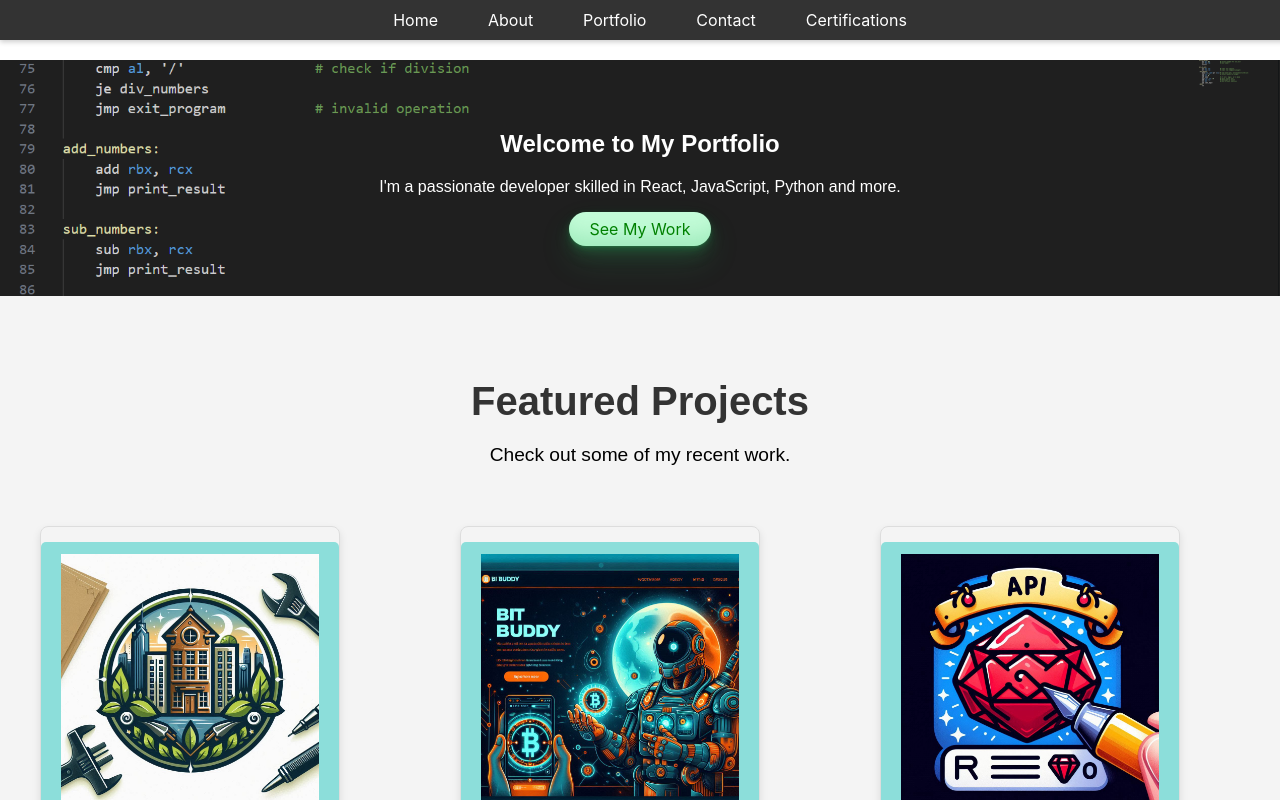
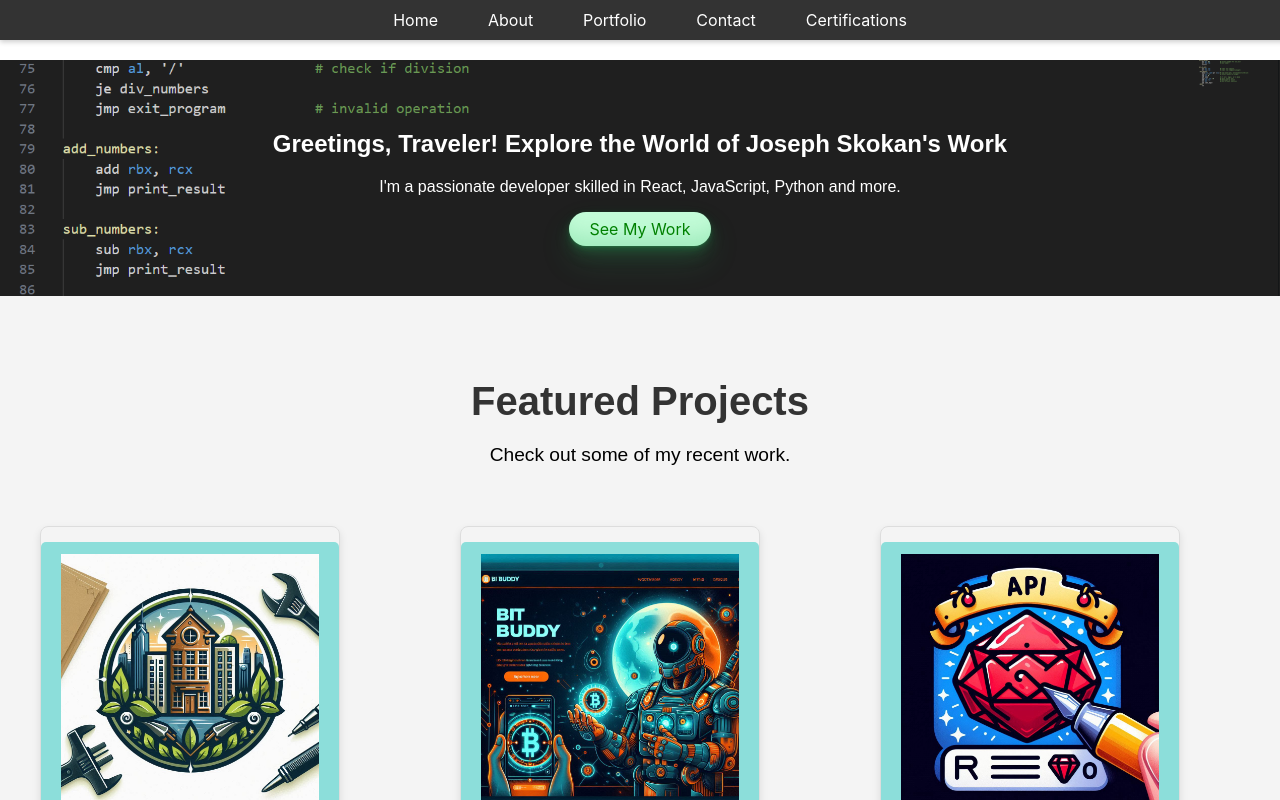
Before and after one commit to notAnotherAverageJoe/React-Portfolio, a React (Create React App) app: page / in a window 1280 px wide. Shown: the top 800 px of the page. Built offline with nearby package versions, Linux system fonts and the light colour scheme.

Commit message:
another little fiz

```diff
--- a/src/components/Home.js
+++ b/src/components/Home.js
@@ -6,7 +6,7 @@ function Home() {
   return (
     <div className="home">
       <section className="hero">
-        <h1>Welcome to My Portfolio</h1>
+        <h1>Greetings, Traveler! Explore the World of Joseph Skokan's Work</h1>
         <p>
           I'm a passionate developer skilled in React, JavaScript, Python and
           more.
--- a/src/components/Portfolio.js
+++ b/src/components/Portfolio.js
@@ -20,7 +20,7 @@ const Portfolio = () => {
 
   return (
     <div className="portfolio">
-      <h2>Joseph Skokans Portfolio</h2>
+      <h2>My Portfolio</h2>
       <p>Here are some of the projects I've worked on:</p>
       <div className="portfolio-grid">
         {projects.map((project, index) => (
```
